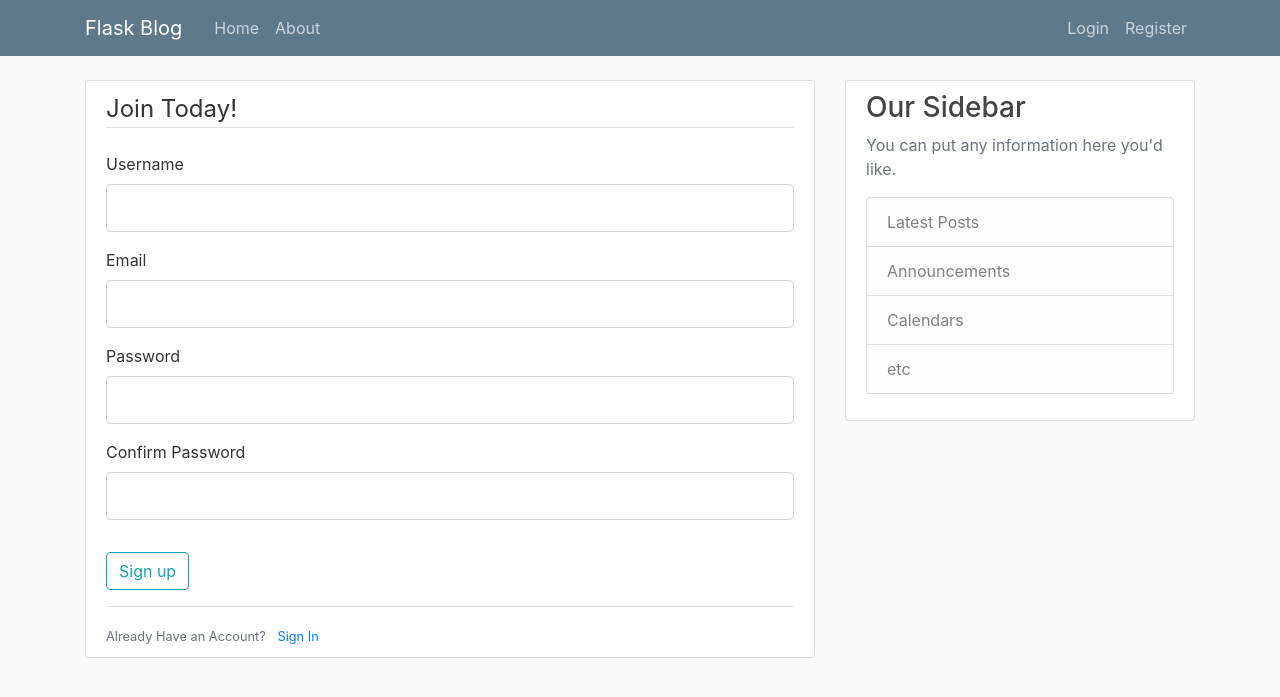
After one commit to dimtirie13/flask_blog_api, a Flask app: page /register in a window 1280 px wide. The commit adds this page. Shown: the top 697 px of the page. Run offline with Flask 2, Linux system fonts and the light colour scheme; some libraries are stand-ins or nearby versions.

Commit message:
Added a Register and Log in form

```diff
--- a/blog.py
+++ b/blog.py
@@ -1,5 +1,8 @@
-from flask import Flask, render_template, url_for
+from flask import Flask, render_template, url_for, flash, redirect
+from forms import RegistrationForm, LoginForm
 app = Flask(__name__)
+
+app.config['SECRET_KEY'] = '0e8a31259c87a05ec217d1439b50486f'
 
 posts = [
     {
@@ -28,10 +31,27 @@ def home():
 def about():
     return render_template('about.html', title='About')
 
+@app.route('/register', methods=['GET', 'POST'])
+def register():
+    form = RegistrationForm()
+    if form.validate_on_submit():
+        # success is a bootstrap message
+        flash(f'Account Created for {form.username.data}!', 'success')
+        return redirect(url_for('home'))
+    return render_template('register.html', title='Register', form=form)
 
 
+@app.route('/login', methods=['GET', 'POST'])
+def login():
+    form = LoginForm()
+    if form.validate_on_submit():
+            if form.email.data == 'admin@blog.com' and form.password.data == 'password':
+                flash('You have been logged in!', 'success')
+                return redirect(url_for('home'))
+            else:
+                flash('Login Unsuccessful. Please check username and password', 'danger')
 
-
+    return render_template('login.html', title='Login', form=form)
 
 
 if __name__ == '__main__':
--- /dev/null
+++ b/forms.py
@@ -0,0 +1,19 @@
+from flask_wtf import FlaskForm
+from wtforms import StringField, PasswordField, SubmitField, BooleanField
+from wtforms.validators import DataRequired, Length, Email, EqualTo
+
+class RegistrationForm(FlaskForm):
+    username = StringField('Username', validators=[DataRequired(), Length(min=2, max=20)])
+    email = StringField('Email', validators=[DataRequired(), Email()])
+    password = PasswordField('Password', validators=[DataRequired()])
+    confirm_password = PasswordField('Confirm Password', validators=[DataRequired(), EqualTo('password')])
+    submit = SubmitField('Sign up')
+
+
+class LoginForm(FlaskForm):
+    email = StringField('Email', validators=[DataRequired(), Email()])
+    password = PasswordField('Password', validators=[DataRequired()])
+    # allow users to stay logged in after browser closes using
+    # a secure cookie
+    remember = BooleanField('Remember Me')
+    submit = SubmitField('Log in')
--- a/templates/layout.html
+++ b/templates/layout.html
@@ -26,13 +26,14 @@
           </button>
           <div class="collapse navbar-collapse" id="navbarToggle">
             <div class="navbar-nav mr-auto">
-              <a class="nav-item nav-link" href="/">Home</a>
-              <a class="nav-item nav-link" href="/about">About</a>
+              <!-- Navigation Links-->
+              <a class="nav-item nav-link" href="{{ url_for('home')}}">Home</a>
+              <a class="nav-item nav-link" href="{{ url_for('about')}}">About</a>
             </div>
-            <!-- Navbar Right Side -->
+            <!-- Navigation Bar Right Side -->
             <div class="navbar-nav">
-              <a class="nav-item nav-link" href="/login">Login</a>
-              <a class="nav-item nav-link" href="/register">Register</a>
+              <a class="nav-item nav-link" href="{{ url_for('login')}}">Login</a>
+              <a class="nav-item nav-link" href="{{ url_for('register')}}">Register</a>
             </div>
           </div>
         </div>
@@ -41,6 +42,17 @@
     <main role="main" class="container">
       <div class="row">
         <div class="col-md-8">
+          <!--with_categories to true grabs success category in blog.py -->
+          {% with messages = get_flashed_messages(with_categories=true) %}
+            {% if messages %}
+              {% for category, message in messages %}
+                <div class="alert alert-{{ category }}">
+                  {{ message }}
+                </div>
+              {% endfor %}
+            {% endif %}
+          {% endwith %}
+          <!-- links to home and about content -->
           {% block content %}{% endblock %}
         </div>
         <div class="col-md-4">
--- /dev/null
+++ b/templates/register.html
@@ -0,0 +1,81 @@
+{% extends "layout.html" %}
+{% block content %}
+    <div class="content-section">
+      <form action="" method="POST">
+        <!--hidden_tag is adding a CSRF token to protect
+        forms against attacks -->
+        {{ form.hidden_tag() }}
+          <fieldset class="form-group">
+            <legend class="border-bottom mb-4">Join Today!</legend>
+            <div class="form-group">
+              {{ form.username.label(class="form-control-label") }}
+                <!-- Error form validation-->
+               {% if form.username.errors %}
+                {{ form.username(class="form-control form-control-lg is-invalid") }}
+                  <div class="invalid-feedback">
+                    {% for error in form.username.errors %}
+                      <span>{{ error }}</span>
+                    {% endfor %}
+                  </div>
+                  {% else %}
+                    {{ form.username(class="form-control form-control-lg") }}
+               {% endif %}
+
+            </div>
+            <div class="form-group">
+              {{ form.email.label(class="form-control-label") }}
+              <!-- Error form validation-->
+             {% if form.email.errors %}
+              {{ form.email(class="form-control form-control-lg is-invalid") }}
+                <div class="invalid-feedback">
+                  {% for error in form.email.errors %}
+                    <span>{{ error }}</span>
+                  {% endfor %}
+                </div>
+                {% else %}
+                  {{ form.email(class="form-control form-control-lg") }}
+             {% endif %}
+
+              </div>
+              <div class="form-group">
+              {{ form.password.label(class="form-control-label") }}
+                  <!-- Error form validation-->
+                 {% if form.password.errors %}
+                  {{ form.password(class="form-control form-control-lg is-invalid") }}
+                    <div class="invalid-feedback">
+                      {% for error in form.password.errors %}
+                        <span>{{ error }}</span>
+                      {% endfor %}
+                    </div>
+                    {% else %}
+                      {{ form.password(class="form-control form-control-lg") }}
+                 {% endif %}
+
+                </div>
+                <div class="form-group">
+              {{ form.confirm_password.label(class="form-control-label") }}
+                    <!-- Error form validation-->
+                   {% if form.confirm_password.errors %}
+                    {{ form.confirm_password(class="form-control form-control-lg is-invalid") }}
+                      <div class="invalid-feedback">
+                        {% for error in form.confirm_password.errors %}
+                          <span>{{ error }}</span>
+                        {% endfor %}
+                      </div>
+                      {% else %}
+                        {{ form.confirm_password(class="form-control form-control-lg") }}
+                   {% endif %}
+
+                  </div>
+              </fieldset>
+                  <div class="form-group">
+              {{ form.submit(class="btn btn-outline-info") }}
+                  </div>
+      </form>
+      <div class="border-top pt-3">
+        <small class="text-muted">
+          Already Have an Account? <a class="ml-2" href="{{ url_for('login')}}">Sign In</a>
+        </small>
+      </div>
+    </div>
+{% endblock content %}
```
Also changed, not shown: templates/login.html (added, +58 -0 lines).
